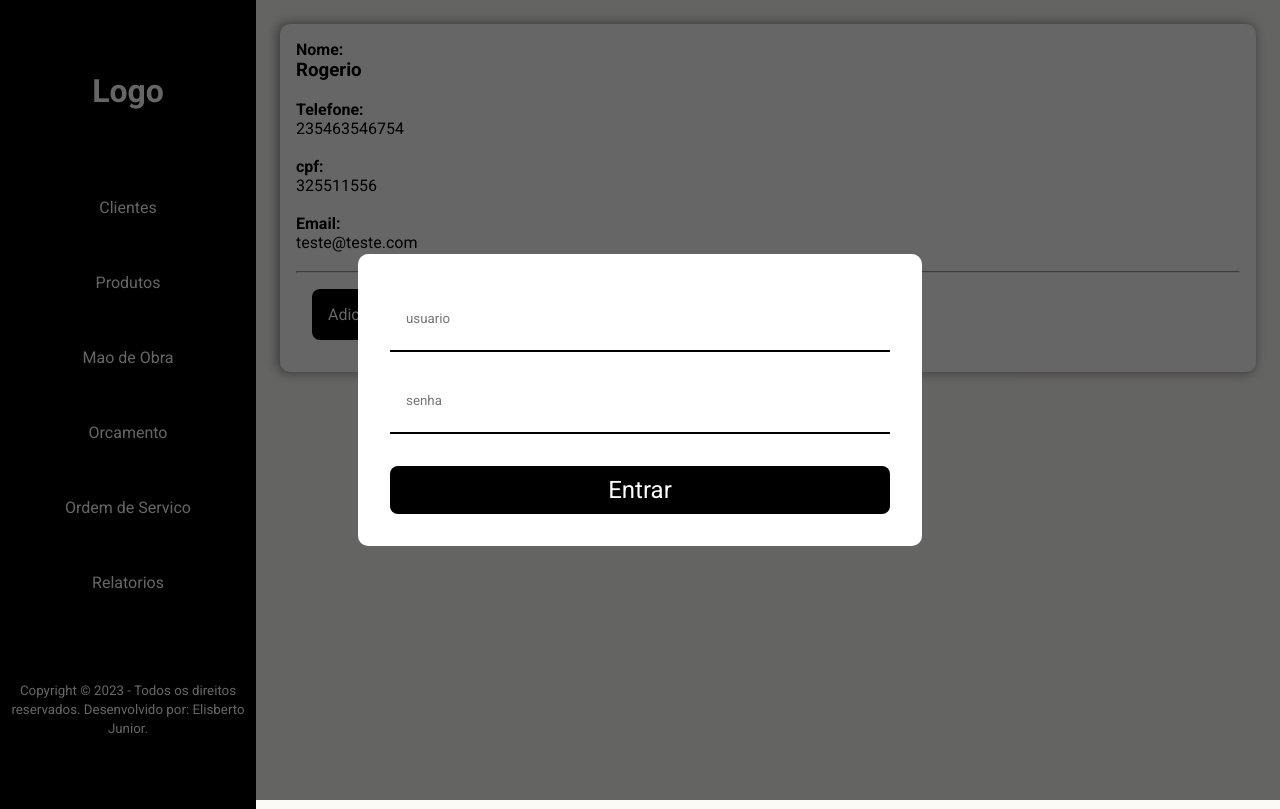
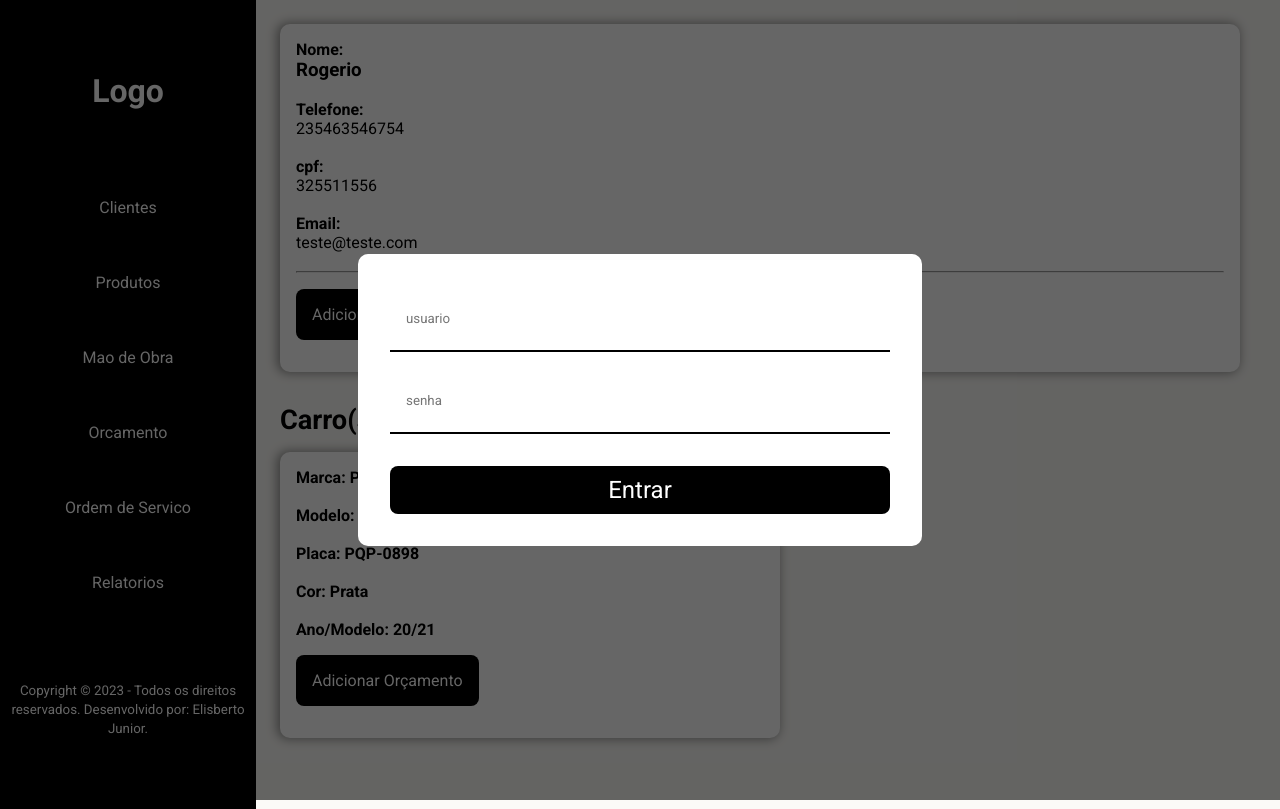
Before and after one commit to ElisbertoJunior/Wellcar-client, a React (Vite) app: page /client/0 in a window 1280 px wide. Built offline with nearby package versions, Linux system fonts and the light colour scheme.

Commit message:
feat: adicionando Card de carro

```diff
--- a/src/components/Button/index.tsx
+++ b/src/components/Button/index.tsx
@@ -12,7 +12,7 @@ export const ButtonContainer = styled.button<Props>`
   padding: 1rem;
   border-radius: 8px;
   font-size: 1rem;
-  margin: 1rem;
+  margin: 1rem 1rem 1rem 0;
   cursor: pointer;
   border: none;
   &:hover {
--- /dev/null
+++ b/src/components/CarCard/index.tsx
@@ -0,0 +1,59 @@
+import { styled } from "styled-components";
+import { colors } from "../../styles";
+
+const CardContainer = styled.div`
+  background: ${colors.whiteColor};
+  padding: 1rem;
+  width: 31.25rem;
+  border-radius: 10px;
+  margin: 1rem 1rem 1rem 0;
+  -webkit-box-shadow: -2px 0px 11px 1px rgba(0, 0, 0, 0.42);
+  -moz-box-shadow: -2px 0px 11px 1px rgba(0, 0, 0, 0.42);
+  box-shadow: -2px 0px 11px 1px rgba(0, 0, 0, 0.42);
+
+  div {
+    display: inline-block;
+  }
+`;
+
+type Props = {
+  brand: string;
+  model: string;
+  license: string;
+  color: string;
+  ageModel: string;
+  children?: JSX.Element;
+};
+
+const CarCard = ({
+  brand,
+  model,
+  license,
+  color,
+  ageModel,
+  children,
+}: Props) => {
+  return (
+    <CardContainer>
+      <div>
+        <strong>Marca: {brand}</strong>
+      </div>
+      <br />
+      <br />
+      <strong>Modelo: {model}</strong>
+      <br />
+      <br />
+      <strong>Placa: {license}</strong>
+      <br />
+      <br />
+      <strong>Cor: {color}</strong>
+      <br />
+      <br />
+      <strong>Ano/Modelo: {ageModel}</strong>
+      <br />
+      {children}
+    </CardContainer>
+  );
+};
+
+export default CarCard;
--- a/src/components/Card/index.tsx
+++ b/src/components/Card/index.tsx
@@ -6,7 +6,6 @@ type Props = {
   phone: string;
   cpf: number;
   email: string;
-  // "cars": []
   children?: JSX.Element;
   typeCard?: "internal" | "external";
 };
--- a/src/components/Card/styles.ts
+++ b/src/components/Card/styles.ts
@@ -20,7 +20,6 @@ export const InternalCard = styled.div`
   padding: 1rem;
   width: 100%;
   border-radius: 10px;
-  margin: 1rem;
   -webkit-box-shadow: -2px 0px 11px 1px rgba(0, 0, 0, 0.42);
   -moz-box-shadow: -2px 0px 11px 1px rgba(0, 0, 0, 0.42);
   box-shadow: -2px 0px 11px 1px rgba(0, 0, 0, 0.42);
--- a/src/pages/ClientDetails/index.tsx
+++ b/src/pages/ClientDetails/index.tsx
@@ -2,21 +2,31 @@
 import { styled } from 'styled-components'
 import Card from '../../components/Card'
 import Button from '../../components/Button'
+import CarCard from '../../components/CarCard'
 
 const ClientsContainer = styled.div`
   display: flex;
+  flex-direction: column;
+  padding: 1rem 2rem 1rem 1rem;
 
+  > h2 {
+    margin-top: 2rem;
+    font-size: 1.7rem;
+  }
 
 `
 
 const ClientDetails = () => {
-
 
   return (
     <ClientsContainer>
       <Card id={0} name={'Rogerio'} phone={'235463546754'} cpf={325511556} email={'teste@teste.com'} >
         <Button>Adicionar carro</Button>
       </Card>
+     <h2>Carro(s)</h2>
+     <CarCard brand={'Peugeot'} model={'208'} license={'PQP-0898'} color={'Prata'} ageModel={'20/21'}>
+        <Button>Adicionar Orçamento</Button>
+     </CarCard>
     </ClientsContainer>
   )
 }
```
